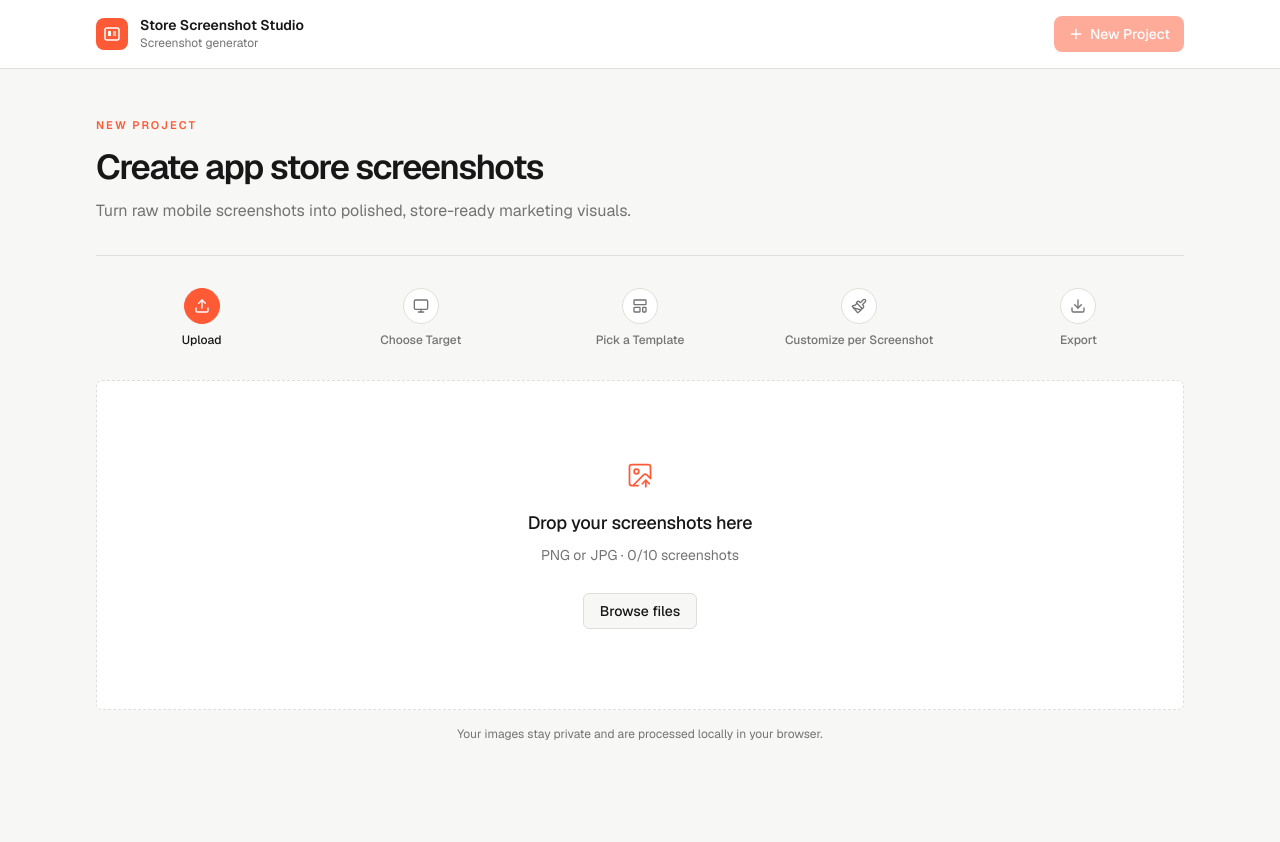
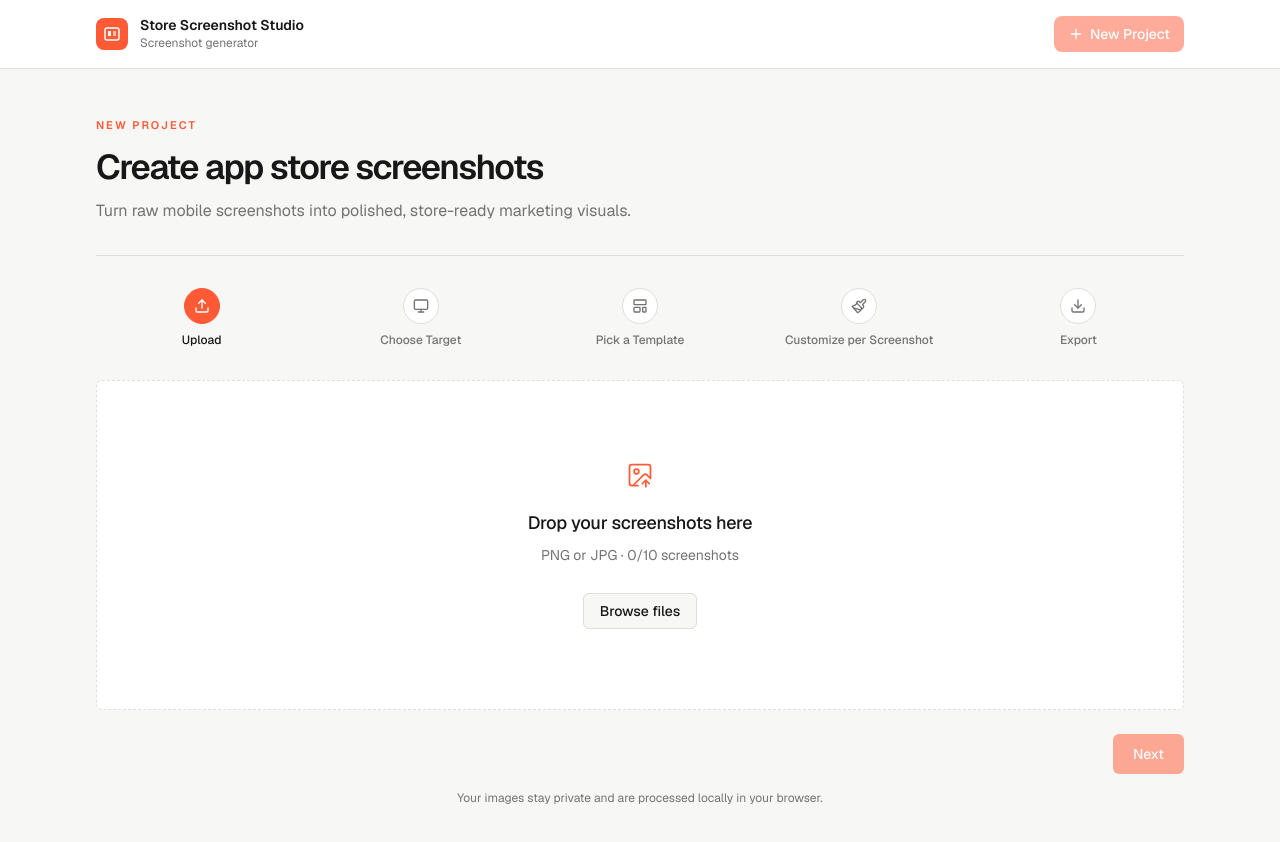
Before and after one commit to Maryamf27/screenshot-studio, a Next.js app: page / in a window 1280 px wide. Shown: the top 842 px of the page. Before the commit the page ends 800 px from the top, so only its background shows below. Built offline with nearby package versions, Linux system fonts and the light colour scheme.

Commit message:
Add upload step next button

```diff
--- a/components/upload-manager.tsx
+++ b/components/upload-manager.tsx
@@ -22,7 +22,7 @@ function SortableImage({ image, onRemove }: { image: UploadedImage; onRemove: ()
   );
 }
 
-export function UploadManager() {
+export function UploadManager({ onContinue }: { onContinue: () => void }) {
   const images = useProjectStore((state) => state.images);
   const addImages = useProjectStore((state) => state.addImages);
   const removeImage = useProjectStore((state) => state.removeImage);
@@ -50,6 +50,11 @@ export function UploadManager() {
       </div>
       {message && <p role="alert" className="mt-3 text-center text-xs text-destructive">{message}</p>}
       {images.length > 0 && <DndContext sensors={sensors} collisionDetection={closestCenter} onDragEnd={onDragEnd}><SortableContext items={ids} strategy={horizontalListSortingStrategy}><ol className="mt-6 flex flex-wrap gap-3" aria-label="Uploaded screenshots">{images.map((image) => <SortableImage key={image.id} image={image} onRemove={() => removeImage(image.id)} />)}</ol></SortableContext></DndContext>}
+      <div className="mt-6 flex justify-end">
+        <button type="button" onClick={onContinue} disabled={images.length === 0} className="inline-flex h-10 items-center rounded-md bg-primary px-5 text-sm font-medium text-primary-foreground transition-colors hover:bg-primary/90 disabled:cursor-not-allowed disabled:opacity-50">
+          Next
+        </button>
+      </div>
       <p className="mt-4 text-center text-xs text-muted-foreground">Your images stay private and are processed locally in your browser.</p>
     </div>
   );
--- a/components/wizard-shell.tsx
+++ b/components/wizard-shell.tsx
@@ -93,7 +93,9 @@ export function WizardShell() {
         </ol>
       </nav>
 
-      {activeStep === 1 ? <UploadManager /> : activeStep === 2 ? <TargetSelector /> : activeStep === 3 ? <TemplateView /> : <PlaceholderView step={activeStep} />}
+      {activeStep === 1 ? (
+        <UploadManager onContinue={() => setActiveStep(2)} />
+      ) : activeStep === 2 ? <TargetSelector /> : activeStep === 3 ? <TemplateView /> : <PlaceholderView step={activeStep} />}
     </div>
   );
 }
```
